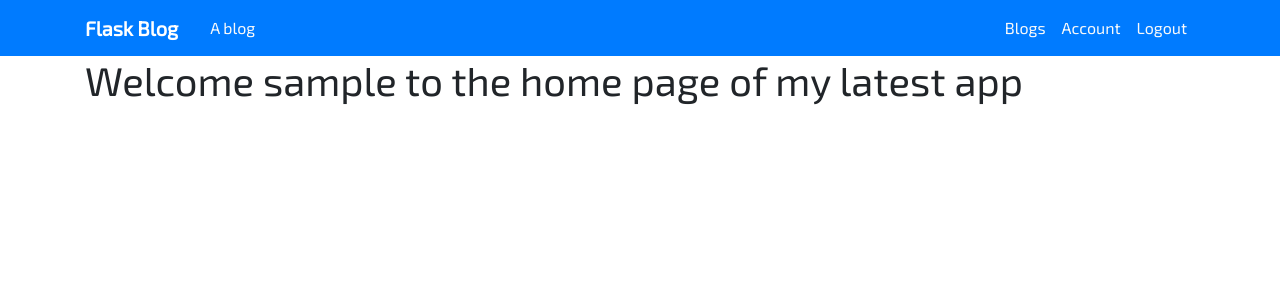
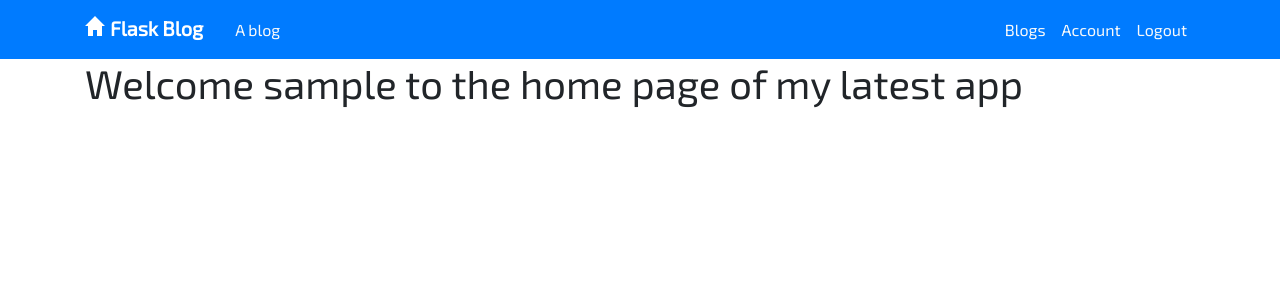
Before and after one commit to ey7/project-three, a Flask app: page / in a window 1280 px wide. Shown: the top 300 px of the page. Run offline with Flask 2, Linux system fonts and the light colour scheme; the visitor is signed in with stand-in values (Sample User, id 1); some libraries are stand-ins or nearby versions.

Commit message:
home svg icon and css code added to navbar

```diff
--- a/static/css/style.css
+++ b/static/css/style.css
@@ -8,3 +8,9 @@
 
   	font-family: 'Exo 2', sans-serif;
   }
+.home-icon {
+	margin-bottom: 10px;
+	margin-right: 5px;
+	width: 20px;
+	height: 20px;
+}
--- a/templates/home.html
+++ b/templates/home.html
@@ -1,6 +1,5 @@
 {% extends 'base.html' %}
 
 {% block content %}
-
 <h1>Welcome {{session.username}} to the home page of my latest app</h1>
 {% endblock %}
--- a/templates/includes/_nav.html
+++ b/templates/includes/_nav.html
@@ -1,6 +1,8 @@
 <nav class="navbar navbar-expand-sm bg-primary navbar-dark">
     <div class="container">
-        <a href="/" class="navbar-brand font-weight-bold">Flask Blog</a>
+
+        <a href="/" class="navbar-brand font-weight-bold"><img src="{{ url_for('static', filename='images/home.svg') }}" class="home-icon" alt="Home icon">Flask Blog</a>
+
         {% if title %}
             <span class="pl-3 text-light d-none d-lg-block">{{title}}</span>
            {% else %}
```
Also changed, not shown: static/images/home.svg (added).
